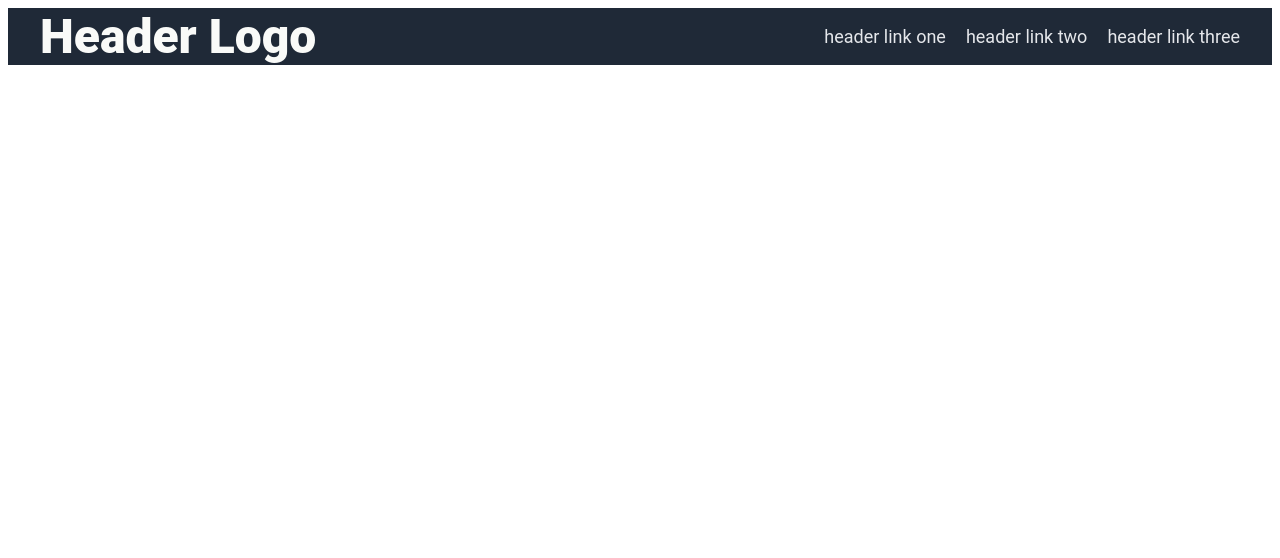
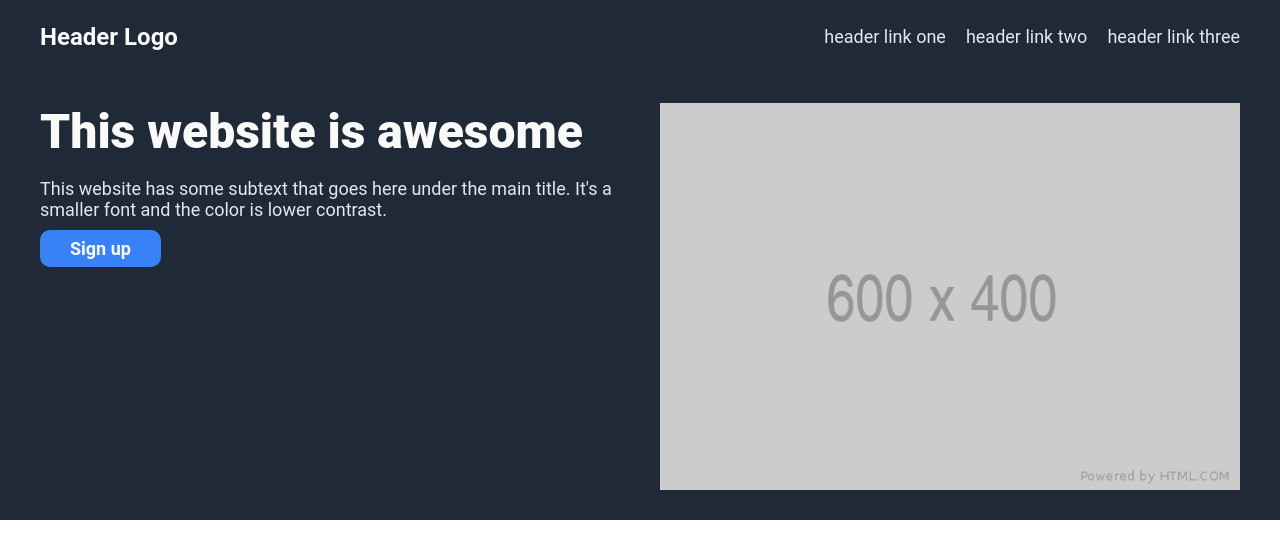
Before and after one commit to ranforrestren/odin-landing-page, a plain HTML site: page index.html in a window 1280 px wide. Drawn offline with Linux system fonts and the light colour scheme.

Commit message:
Hero section work

```diff
--- a/index.html
+++ b/index.html
@@ -12,7 +12,7 @@
     <div class="hero-container">
       <div class="header">
         <div>
-          <h1 class="header-logo">Header Logo</h1>
+          <h2 class="header-logo">Header Logo</h1>
         </div>
         <ul class="header-links">
           <li><a class="link-button" href="google.com">header link one</a></li>
@@ -20,6 +20,15 @@
           <li><a class="link-button" href="google.com">header link three</a></li>
         </ul>
       </div>
+      <div class="hero-main">
+        <div class="flex-item">
+          <h1 class="hero-text">This website is awesome</h1>
+          <p class="hero-subtext">This website has some subtext that goes here under the main title.
+            It's a smaller font and the color is lower contrast.</p>
+          <a class="button" href="./images/placeholder.png">Sign up</a>
+        </div>
+        <img class="flex-item" src="./images/placeholder.png" alt="Placeholder Here">
+      </div>
     </div>
   </div>
 </body>
--- a/styles/style.css
+++ b/styles/style.css
@@ -1,30 +1,45 @@
 * {
   font-family: "Roboto", sans-serif;
+}
+
+body {
+  margin: 0px;
+}
+
+.flex {
+  display: flex;
+}
+
+.flex-item {
+  flex: auto;
+  width: 0;
 }
 
 .hero {
   display: flex;
   justify-content: center;
-  background-color: #1f2937;
+  background: #1f2937;
 }
 
 .hero-container {
   display: flex;
   flex-direction: column;
   width: 1200px;
+  padding: 0px 20px;
 }
 
 .header {
   display: flex;
   justify-content: space-between;
   align-items: center;
+  margin: 10px 0px;
 }
 
 .header-logo {
   margin: 0px;
   color: #f9faf8;
-  font-size: 48px;
-  font-weight: 800;
+  font-size: 24px;
+  font-weight: 700;
 }
 
 .header-links {
@@ -38,3 +53,32 @@
   color: #e5e7eb;
   text-decoration: none;
 }
+
+.hero-main {
+  display: flex;
+  justify-content: center;
+  margin: 30px 0px;
+  gap: 40px;
+}
+
+.hero-text {
+  margin: 0px;
+  color: #f9faf8;
+  font-size: 48px;
+  font-weight: 800;
+}
+
+.hero-subtext {
+  color: #e5e7eb;
+  font-size: 18px;
+}
+
+.button {
+  padding: 8px 30px;
+  border-radius: 10px;
+  color: #f9faf8;
+  background: #3882f6;
+  font-size: 18px;
+  font-weight: 700;
+  text-decoration: none;
+}
```
Also changed, not shown: images/placeholder.png (added).
